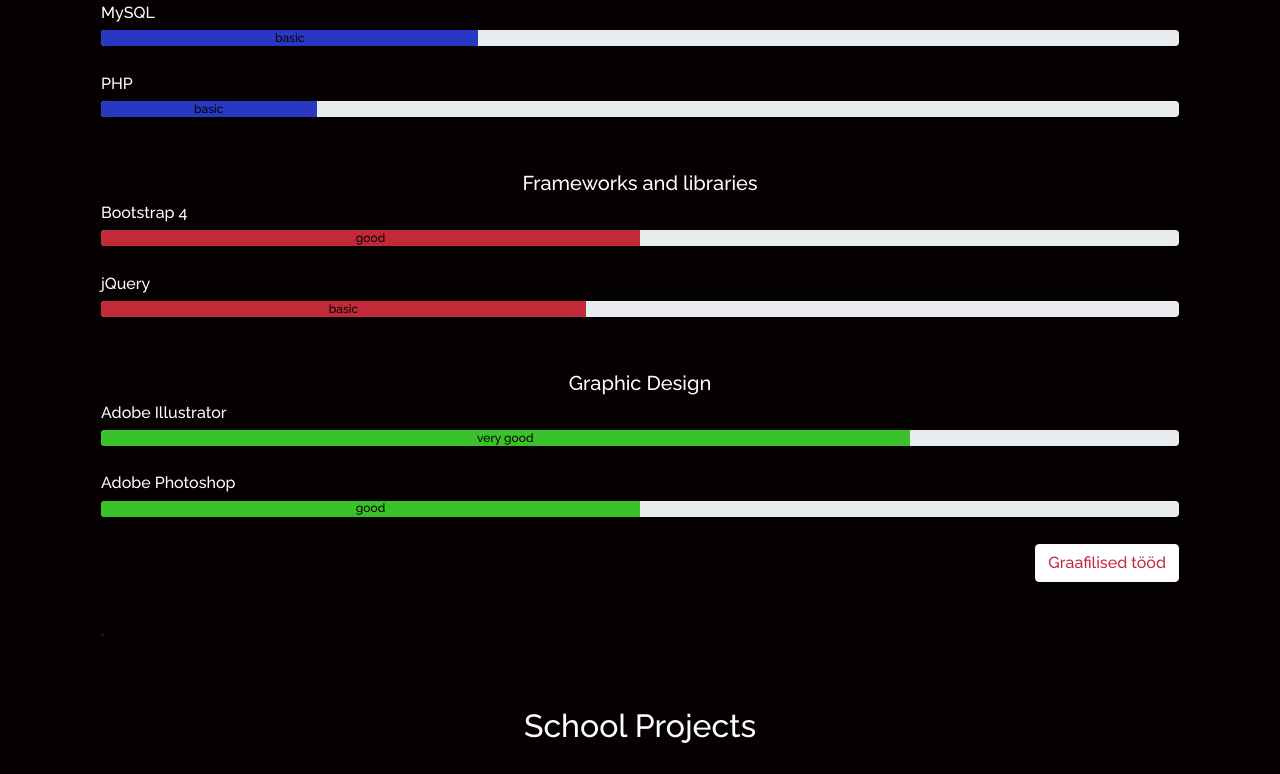
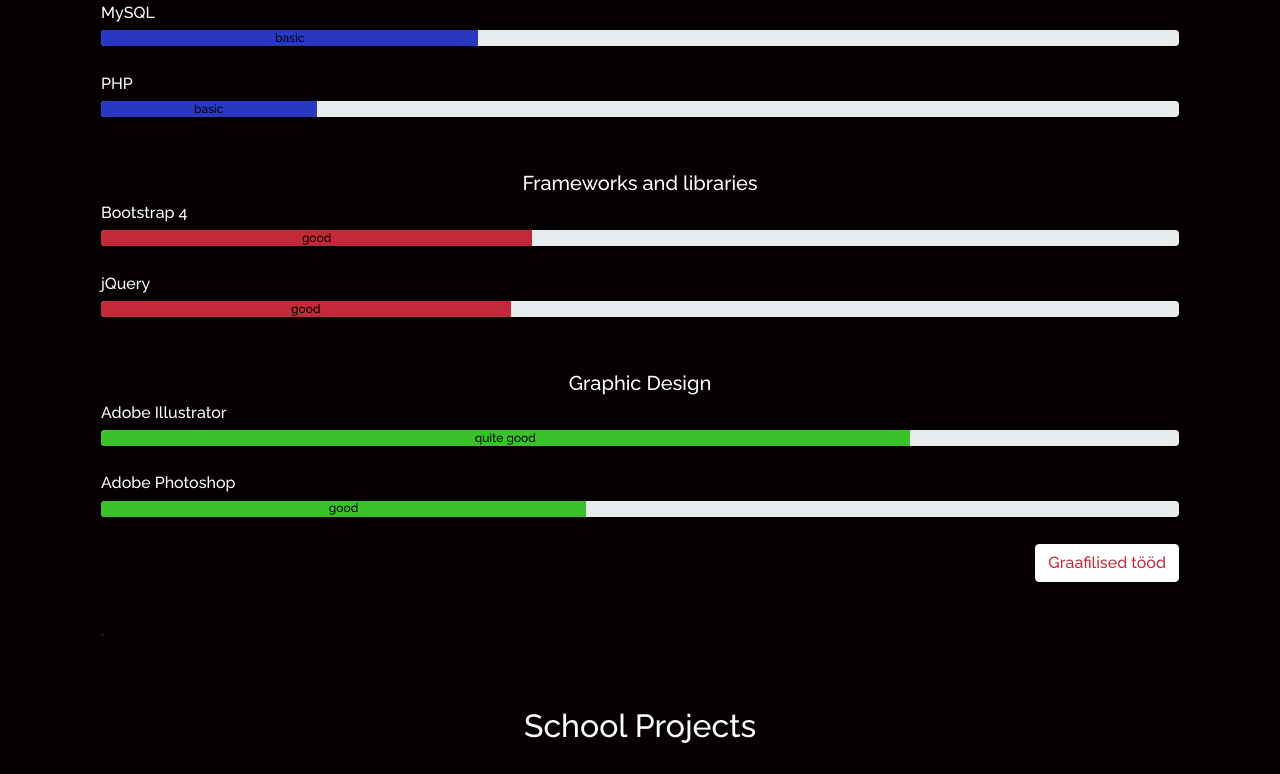
Before and after one commit to alarumalle/portfolio, a plain HTML site: page index.html in a window 1280 px wide. Shown: the part 1825-2599 px from the top of the page. Drawn offline with nearby package versions, Linux system fonts and the light colour scheme.

Commit message:
animation duration change

```diff
--- a/css/style.css
+++ b/css/style.css
@@ -8,22 +8,21 @@ body {
 	line-height: 1.7;
 }
 
+
+
 h1, .lead {
-	animation-name: example;
-	animation-duration: 7s;
+	animation-name: hightlight;
+	animation-duration: 6s;
 	animation-delay: -2s;
 	animation-timing-function: ease-in-out;
   }
 
-  @keyframes example {
+  @keyframes highlight {
 	from {opacity:0;}
 	to {opacity:1;
 	text-shadow: 2px 2px 20px #fff;}
   }
 
-@keyframes {
-
-}
 
 /* font */
 
--- a/index.html
+++ b/index.html
@@ -69,7 +69,7 @@
 			<div><h4 id="skills">.</h4></div>
 			<div><h2 id="" class="text-center" style="margin-bottom: 1em; margin-top: 2em;">Skills</h2></div>
 			<div class="row">
-				<div class="col-sm-12 m-auto p-3">
+				<div class="col-sm m-auto p-3">
 					<h5 class="text-center">Web Development</h5>
 					<h6 >HTML5</h6>
 					<div class="progress">
@@ -100,24 +100,24 @@
 					<h5 class="text-center">Frameworks and libraries</h5>
 					<h6>Bootstrap 4</h6>
 					<div class="progress">
-							<div class="fra progress-bar bg-warning" style="width:50%;">good</div>
+							<div class="fra progress-bar bg-warning" style="width:40%;">good</div>
 					</div>
 					<br>
 					<h6>jQuery</h6>
 					<div class="progress">
-							<div class="fra progress-bar bg-warning" style="width:45%;">basic</div>
+							<div class="fra progress-bar bg-warning" style="width:38%;">good</div>
 					</div>
 					<br>
 					<br>
 					<h5 class="text-center">Graphic Design</h5>
 					<h6>Adobe Illustrator</h6>
 					<div class="progress">
-							<div class="gra progress-bar bg-primary" style="width:75%;">very good</div>
+							<div class="gra progress-bar bg-primary" style="width:75%;">quite good</div>
 					</div>
 					<br>
 					<h6>Adobe Photoshop</h6>
 					<div class="progress">
-							<div class="gra progress-bar bg-primary" style="width:50%;">good</div>
+							<div class="gra progress-bar bg-primary" style="width:45%;">good</div>
 					</div>
 					<br>
 					<div class="row">
```
